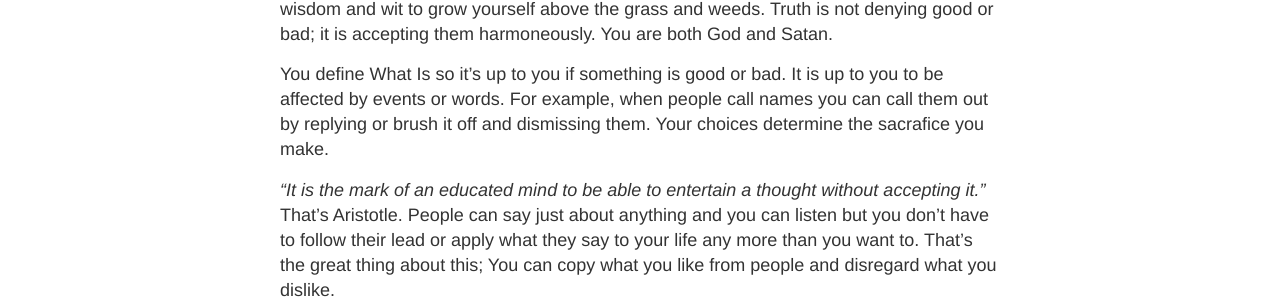
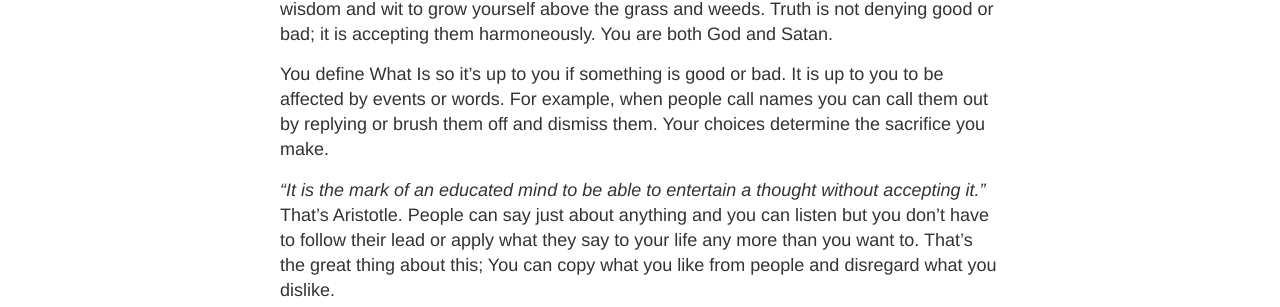
Before and after one commit to trmml/trmml.github.io, a Jekyll site: the page built from _posts/2020-09-02-infinite-content.md, in a window 1280 px wide. Shown: the part 462-769 px from the top of the page. Built offline with Jekyll 4.4.1, drawn with Linux system fonts in a browser that asks for light colours.

Commit message:
Spelling

```diff
--- a/_posts/2020-09-02-infinite-content.md
+++ b/_posts/2020-09-02-infinite-content.md
@@ -9,7 +9,7 @@ At this point in my life I have experienced much of what life has to offer and b
 
 In Genesis there exists a garden, and this garden exists within all of us, for we are simply nature expressing itself. Our gardens, filled with pretty clothing and friendly smiles. No garden without its snakes. Accept this. Harness your snakes with articulation, intellect, wisdom and wit to grow yourself above the grass and weeds. Truth is not denying good or bad; it is accepting them harmoneously. You are both God and Satan.
 
-You define What Is so it's up to you if something is good or bad. It is up to you to be affected by events or words. For example, when people call names you can call them out by replying or brush it off and dismissing them. Your choices determine the sacrafice you make.
+You define What Is so it's up to you if something is good or bad. It is up to you to be affected by events or words. For example, when people call names you can call them out by replying or brush them off and dismiss them. Your choices determine the sacrifice you make.
 
 *"It is the mark of an educated mind to be able to entertain a thought without accepting it."* That's Aristotle. People can say just about anything
 and you can listen but you don't have to follow their lead or apply
```
